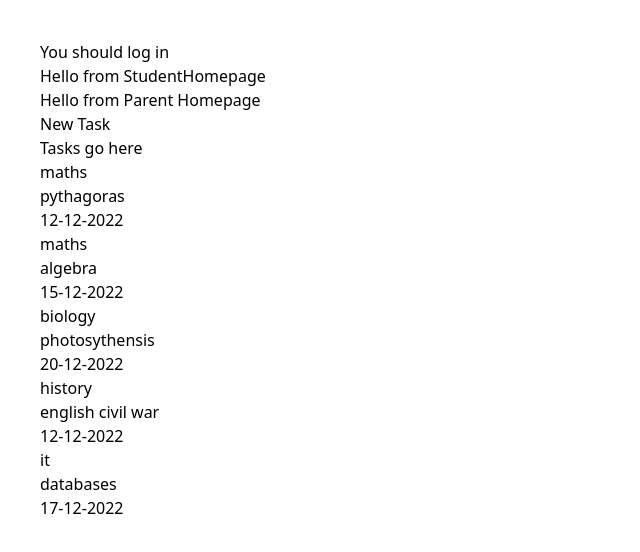
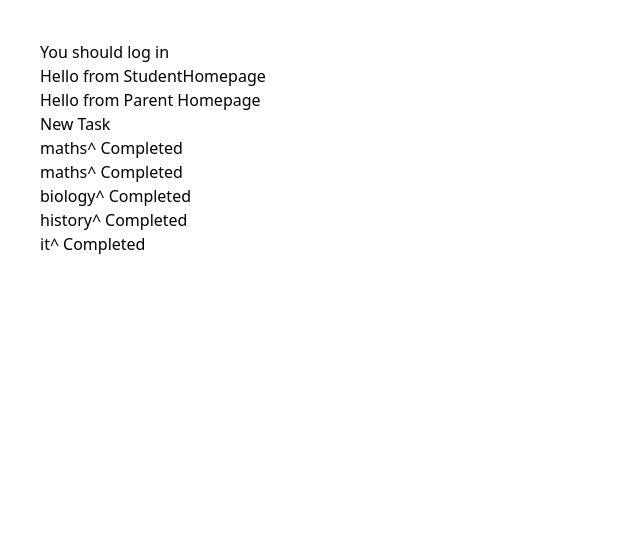
Before and after one commit to TomBirbeck/homework-helper, a React (Vite) app: page / in a window 1280 px wide. Shown: the top 552 px of the page, without its empty margins (0-640 px from the left). Built offline with nearby package versions, Linux system fonts and the light colour scheme.

Commit message:
added new component for topics, built up basic task>tasklit>topic structure

```diff
--- a/src/Types/index.ts
+++ b/src/Types/index.ts
@@ -1,6 +1,7 @@
-export type Listprops ={
+export type Task ={
 subject: String,
 topic: String,
 due: String,
+description?: String,
 completed: Boolean
 }
--- a/src/components/App/index.tsx
+++ b/src/components/App/index.tsx
@@ -9,6 +9,7 @@ import TaskList from '../TasksList'
 import list from '../../data/data'
 
 function App() {
+  console.log(list)
 
   return (
     <div className="m-10">
@@ -16,8 +17,7 @@ function App() {
       <StudentHomepage/>
       <ParentHomepage/>
       <NewTaskForm/>
-      <Tasks/>
-      <TaskList props={list}/>
+      <Tasks tasks={list}/>
     </div>
   )
 }
--- a/src/components/Tasks/index.tsx
+++ b/src/components/Tasks/index.tsx
@@ -1,6 +1,20 @@
-const Tasks = () =>{
+import { FunctionComponent } from "react"
+import { Task } from "../../Types"
+import TaskList from "../TasksList"
+
+const Tasks: FunctionComponent<{tasks: Task[]}> = ({tasks}) =>{
     return (
-        <h1>Tasks go here</h1>
+        <>
+        {
+            tasks.map((task) => {return (
+            <TaskList
+                subject={task.subject}
+                topic={task.topic}
+                due={task.due}
+                completed={task.completed}/>)
+            })
+        }
+        </>
     )
 }
 
--- a/src/components/TasksList/index.tsx
+++ b/src/components/TasksList/index.tsx
@@ -1,17 +1,30 @@
-import { FunctionComponent, ReactElement } from "react"
-import { Listprops } from "../../Types"
+import { FunctionComponent, useState } from "react"
+import Topic from "../Topics"
 
-const TaskList: FunctionComponent<{props: Listprops[]}> = ({props}) => {
+interface Iprops {
+    subject: String,
+    topic: String,
+    due: String,
+    description?: String,
+    completed: Boolean
+}
+
+const TaskList: FunctionComponent<Iprops> = (props) => {
+    const [complete, setComplete] = useState<Boolean>(false)
+    const [open, setOpen] = useState<Boolean>(false)
+    const {subject, topic, description, due, completed} = props
     return (
-        <>
-        {props.map((prop)=>{return (
-            <div>
-                <h1>{prop.subject}</h1>
-                <h2>{prop.topic}</h2>
-                <h3>{prop.due}</h3>
+            <div className="flex gap-1">
+                <h1>{subject}<button onClick={()=>{setOpen(!open)}}>^</button></h1>
+                {
+                    open && (
+                        <>
+                <Topic topic={topic} description={description} due={due}/>
+                        </>
+                    )
+                }
+                <button onClick={()=>{setComplete(!complete)}}>Completed</button>
             </div>
-        )})}
-        </>
     )
 }
 
--- /dev/null
+++ b/src/components/Topics/index.tsx
@@ -0,0 +1,31 @@
+import { FunctionComponent, useState } from "react"
+
+interface Iprops {
+    topic: String,
+    description?: String,
+    due: String
+}
+
+const Topic: FunctionComponent<Iprops> = (topics) => {
+const [open, setOpen] = useState<Boolean>(false)
+const {topic, description, due} = topics
+
+    return (
+        <div>
+            <h2>
+            Topics
+            <button onClick={()=>{setOpen(!open)}}>^</button>
+            </h2>
+            {
+            open && (
+            <>
+            <p>{description}</p>
+            <p>{due}</p>
+            </>
+            )
+            }
+        </div>
+    )
+}
+
+export default Topic
```
